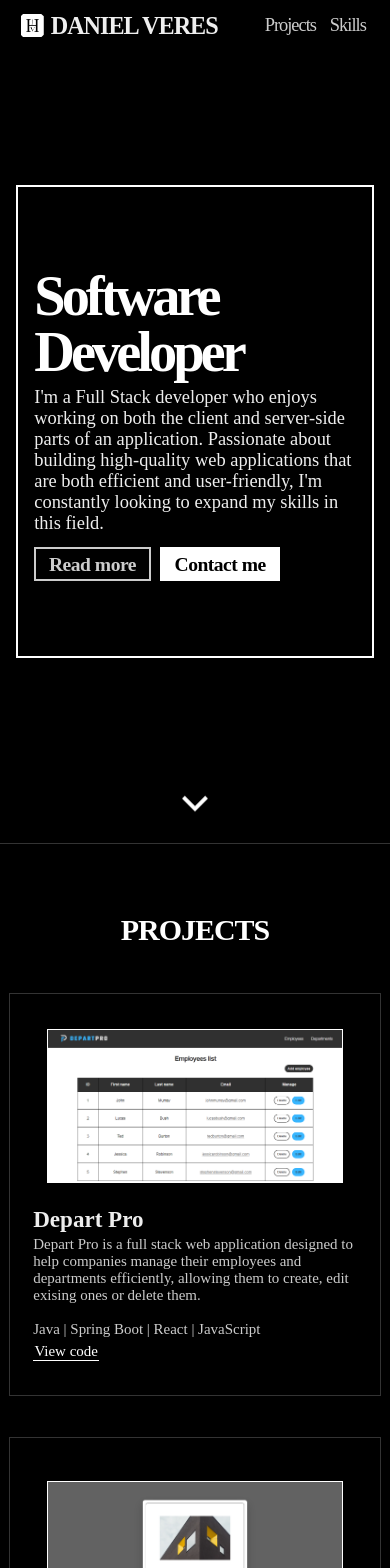
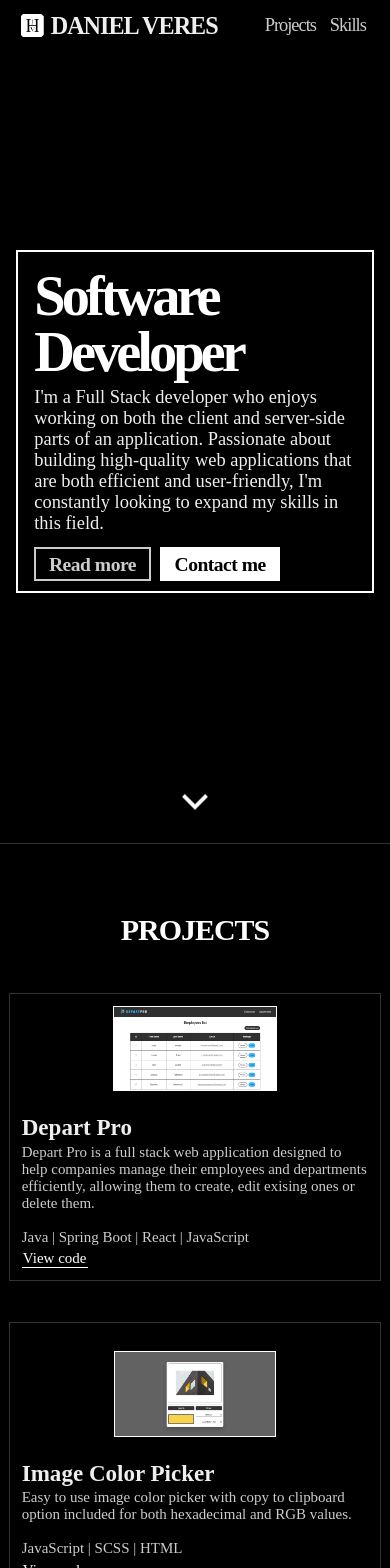
Before and after one commit to DanielJHV/portfolio, a React (Vite) app: page / in a window 390 px wide. Shown: the top 1568 px of the page. Built offline with nearby package versions, Linux system fonts and the light colour scheme; a web font is replaced by a local one.

Commit message:
Fix hero text and projects

```diff
--- a/src/App.css
+++ b/src/App.css
@@ -110,10 +110,10 @@ html {
   display: flex;
   flex-direction: column;
   justify-content: center;
-  height: 50rem;
+  height: auto;
   max-width: 120rem;
   margin: 2rem;
-  padding: 2rem;
+  padding: 10rem 4rem;
   border: 2px solid #fff;
 }
 
@@ -227,7 +227,6 @@ html {
 .project:hover {
   background-color: #333;
   transition: 0.4s all;
-  height: 32rem;
   border: 1px solid #000;
   cursor: pointer;
 }
@@ -306,7 +305,7 @@ html {
 
 .skill__img-box {
   display: flex;
-  justify-content: centeskill__img-bomedior;
+  justify-content: center;
   align-items: center;
   width: 8rem;
   border-radius: 50%;
@@ -434,10 +433,6 @@ html {
     grid-template-columns: repeat(3, 1fr);
   }
 
-  .hero__text {
-    height: 55rem;
-  }
-
   .header span {
     font-size: 3.8rem;
   }
@@ -499,10 +494,6 @@ html {
     font-size: 3.2rem;
   }
 
-  .hero__text {
-    height: 70rem;
-  }
-
   .arrow-bottom {
     height: 8rem;
     width: 8rem;
@@ -514,14 +505,10 @@ html {
 
   .project {
     flex-direction: column;
-    height: 70rem;
+    height: 50rem;
     gap: 4rem;
-    padding: 8rem 4rem;
+    padding: 10rem 2rem;
     justify-content: center;
-  }
-
-  .project:hover {
-    height: 70rem;
   }
 
   .project__name {
@@ -557,12 +544,6 @@ html {
   }
 }
 
-@media (max-width: 27em) {
-  .hero__text {
-    height: 82rem;
-  }
-}
-
 @media (max-width: 25em) {
   html {
     font-size: 36%;
--- a/src/data/skills.js
+++ b/src/data/skills.js
@@ -16,12 +16,12 @@ export const skills = [
   },
   {
     name: "TypeScript",
-    imgSrc: "images/typeScript-logo.svg",
+    imgSrc: "images/typescript-logo.svg",
     alt: "TypeScript logo",
   },
   {
     name: "JavaScript",
-    imgSrc: "images/javaScript-logo.svg",
+    imgSrc: "images/javascript-logo.svg",
     alt: "JavaScript logo",
   },
   {
```
